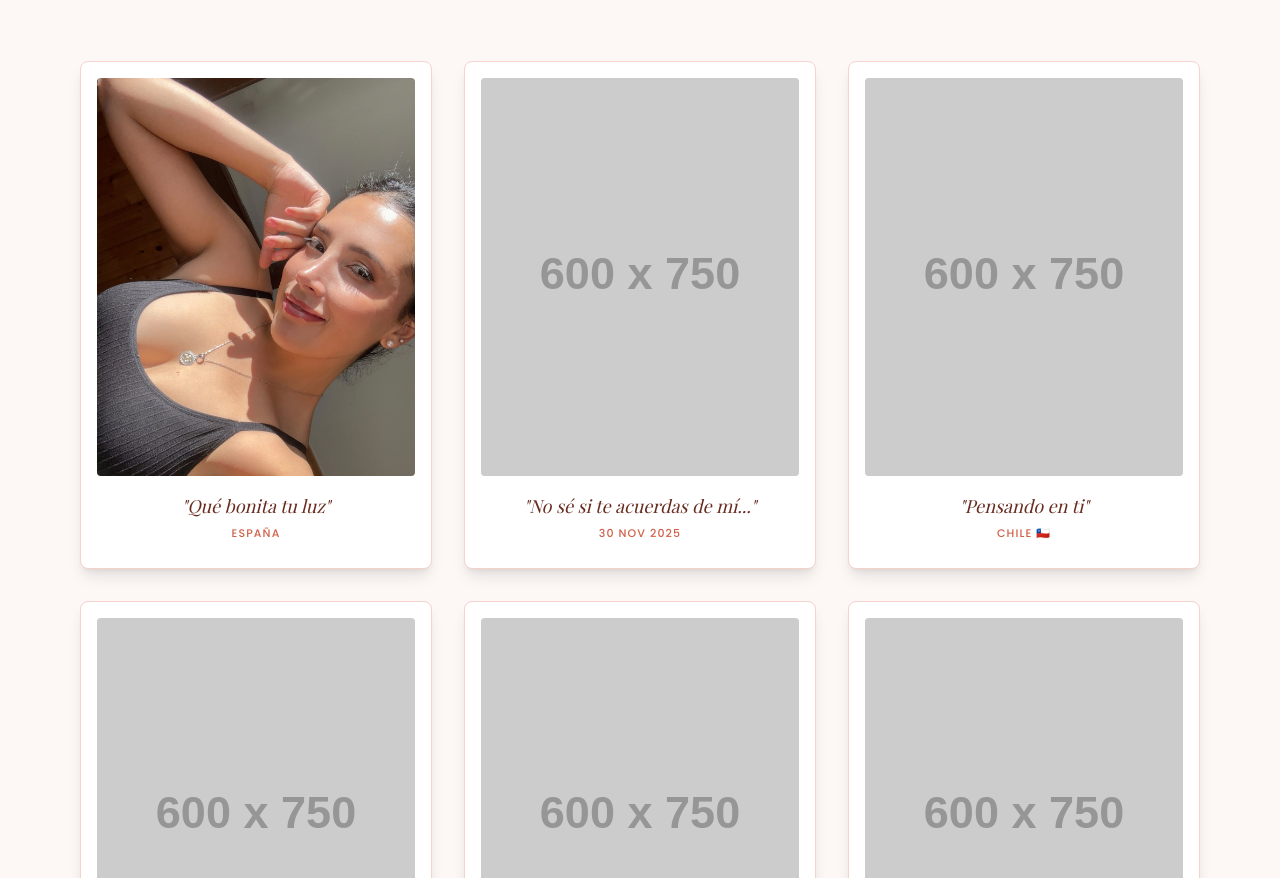
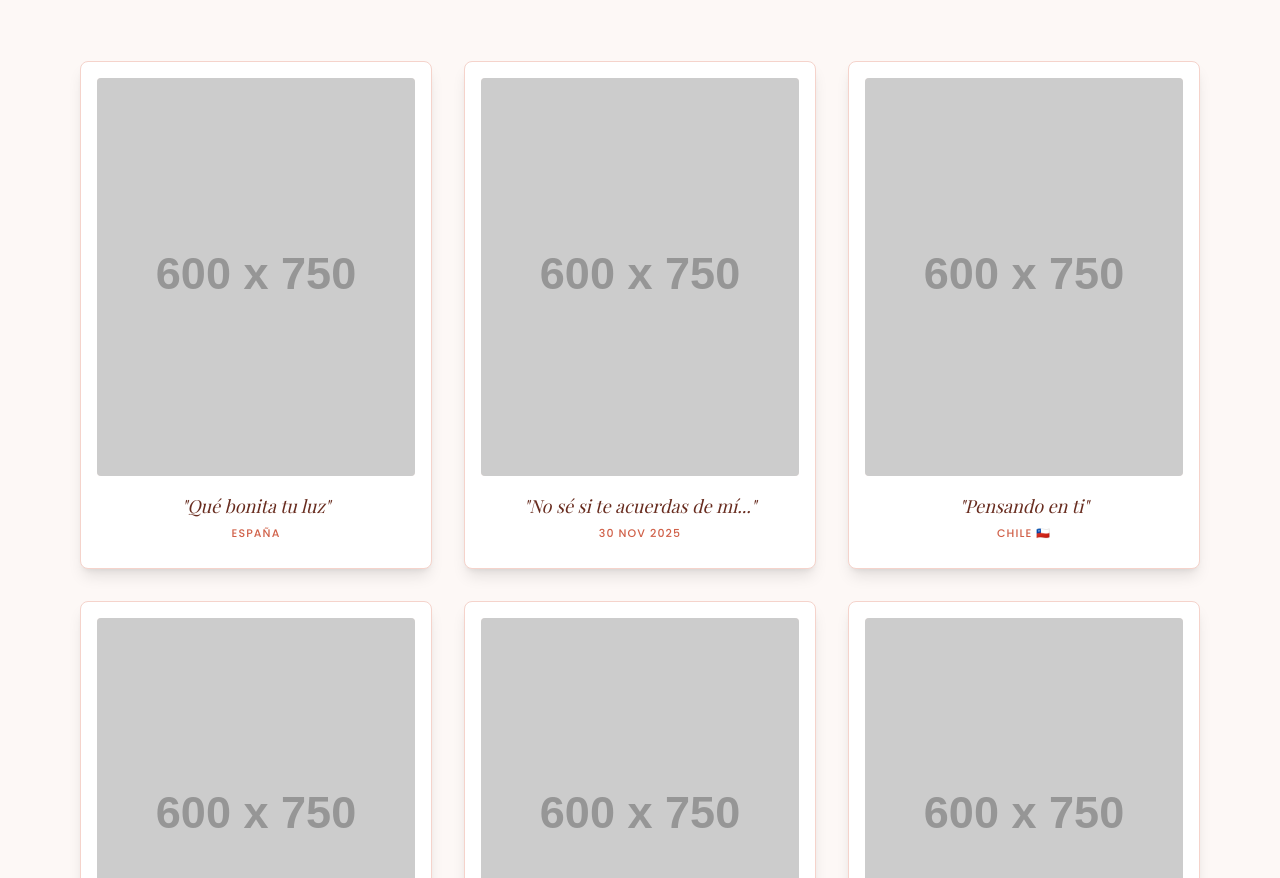
Before and after one commit to os-ignacio/barbigna, a plain HTML site: page index.html in a window 1280 px wide. Shown: the part 1729-2607 px from the top of the page. Drawn offline with nearby package versions, Linux system fonts and the light colour scheme; placeholder pictures from the web are drawn by us; a web font is replaced by a local one.

Commit message:
Update index.html

```diff
--- a/index.html
+++ b/index.html
@@ -232,7 +232,7 @@
             <!-- Item 1: Photo Barbarah -->
             <div class="polaroid bg-white p-4 pb-6 rounded-lg shadow-lg border border-romantic-200 transition-transform duration-300 hover:-translate-y-2 hover:rotate-1 cursor-pointer group" onclick="openLightbox('f6424d50-acaa-47e1-8af9-a52b5b4690e4-1_all_23296.jpg', 'Barbarah 🤍')">
                 <div class="overflow-hidden rounded bg-romantic-100 aspect-[4/5] relative">
-                    <img src="f6424d50-acaa-47e1-8af9-a52b5b4690e4-1_all_23296.jpg" alt="Barbarah" class="w-full h-full object-cover group-hover:scale-105 transition-transform duration-500" onerror="this.src='https://github.com/os-ignacio/barbigna/blob/main/IMG-20260922-WA0038.jpg?raw=true'">
+                    <img src="f6424d50-acaa-47e1-8af9-a52b5b4690e4-1_all_23296.jpg" alt="Barbarah" class="w-full h-full object-cover group-hover:scale-105 transition-transform duration-500" onerror="this.src='https://placehold.co/600x750/fbe8e3/9b3925?text=Barbarah'">
                 </div>
                 <div class="pt-4 text-center">
                     <p class="font-serif italic text-romantic-900 text-lg">"Qué bonita tu luz"</p>
```
